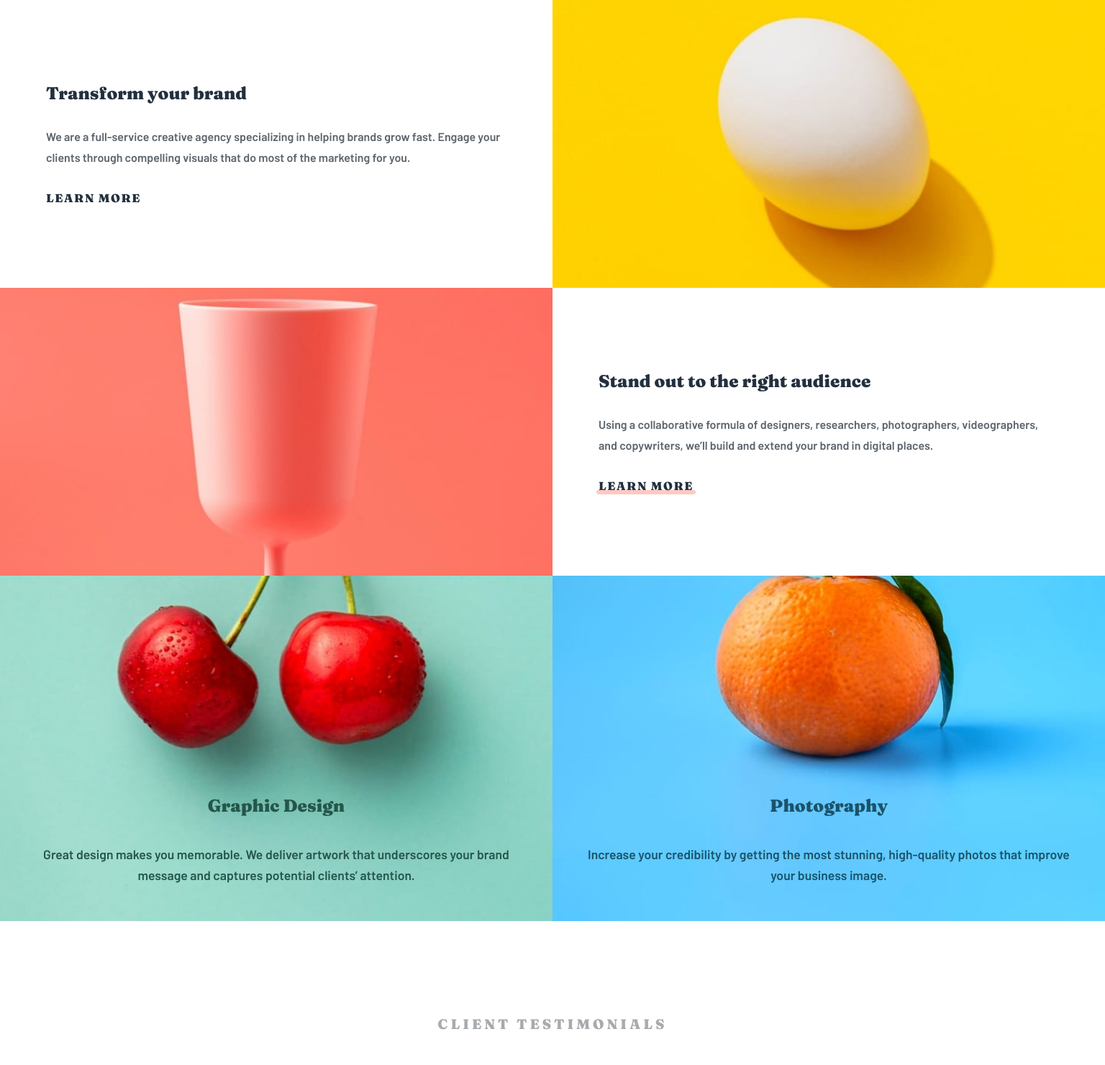
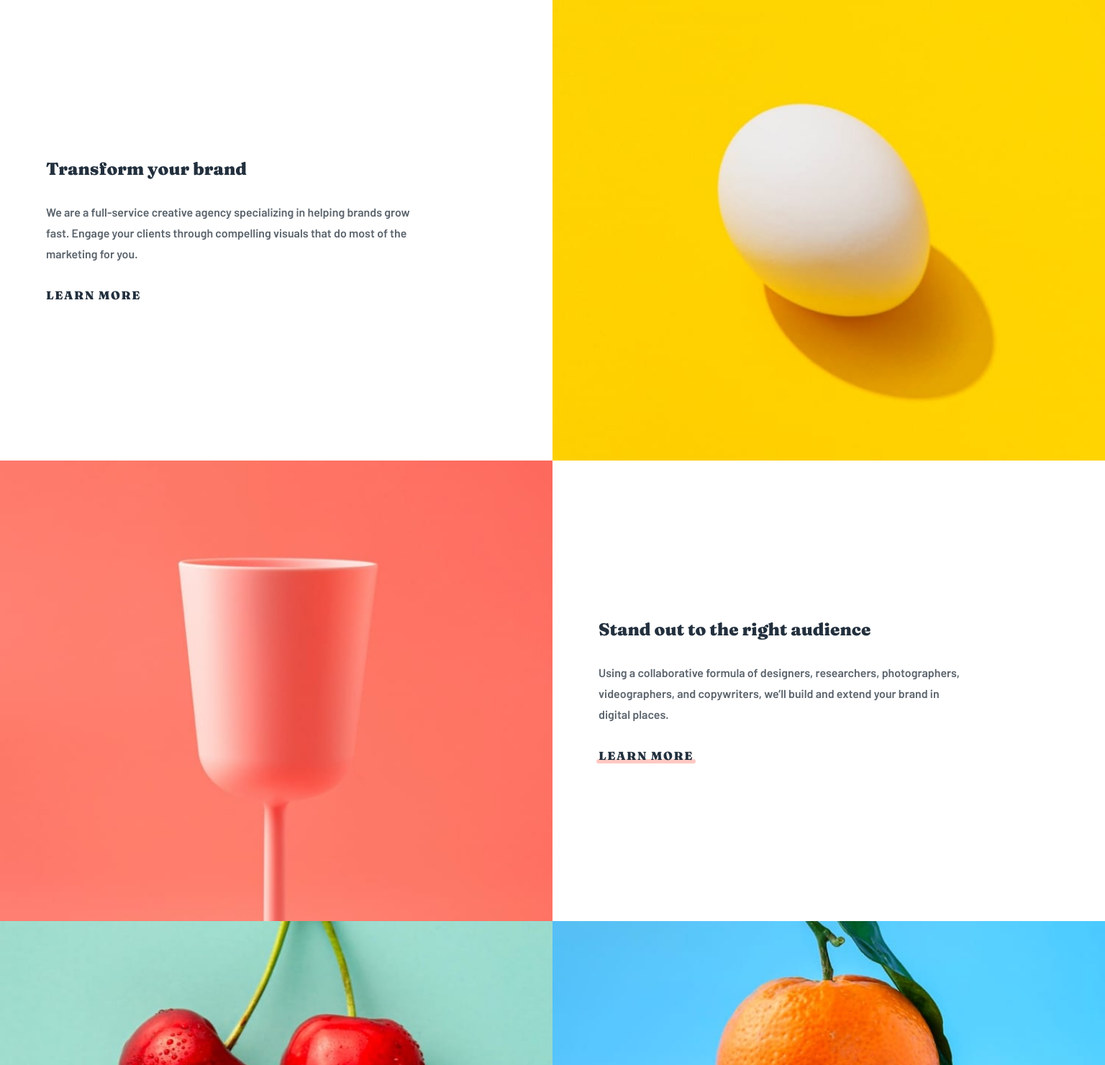
Before and after one commit to shibuwd/Sunnyside-agency-landing-page, a plain HTML site: page index.html in a window 1536 px wide. Shown: the part 800-2280 px from the top of the page at 72% size. Drawn offline with Linux system fonts and the light colour scheme.

Commit message:
fixing some screen releted issue

```diff
--- a/style.css
+++ b/style.css
@@ -684,4 +684,35 @@ p {
          background-image: url(./img/desktop/image-gallery-sugarcubes.jpg);
      }
 }
+
+@media only screen and (min-width: 1366px) {
+    .transform {
+    width: 50vw;
+    min-height: 80vh;
+    }
+    .service-info-1 h2 {
+        padding-right: 20rem;
+    }
+    .service-info-1 p {
+        padding-right: 10rem;
+    }
+    .stand-out {
+    width: 50vw;
+    min-height: 80vh;
+    }
+    .service-info-2 h2 {
+        padding-right: 15rem;
+    }
+    .service-info-2 p {
+        padding-right: 10rem;
+    }
+    .service-3 .graphic-design {
+        width: 50vw;
+        height: 80vh;
+    }
+    .service-4 .photography {
+        width: 50vw;
+        height: 80vh;
+    }
+}
 /* end media queryc jkghhr */
```
